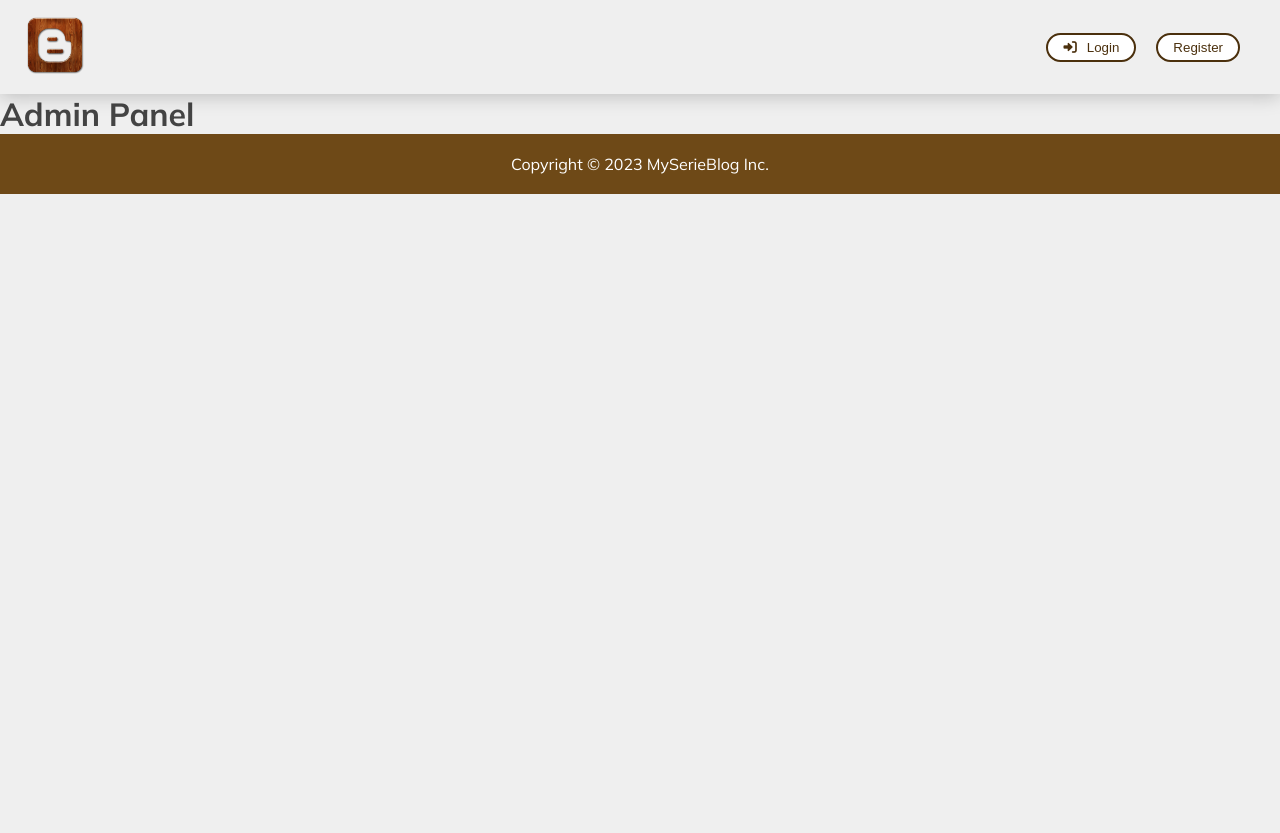
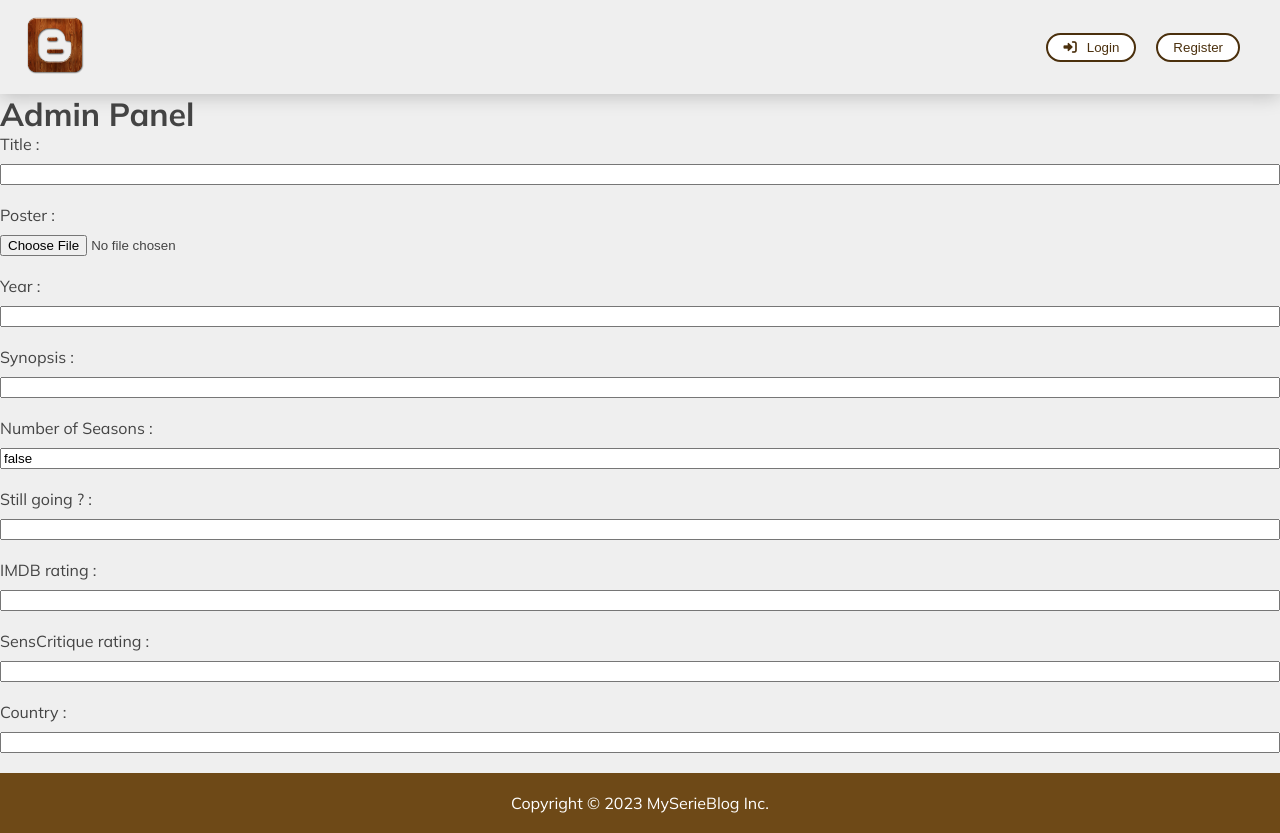
Before and after one commit to Akakira21/Evaluation-Serie, a React (Create React App) app in the folder serie-front/: page /adminpanel in a window 1280 px wide. Before the commit the page ends 800 px from the top, so only its background shows below. Built offline with nearby package versions, Linux system fonts and the light colour scheme.

Commit message:
AdminPanel addSerie front, back à faire

```diff
--- a/serie-front/src/apis/series.js
+++ b/serie-front/src/apis/series.js
@@ -1,3 +1,24 @@
+export async function addSerie(values) {
+  try {
+    const response = await fetch("http://localhost:8000/addSerie", {
+      method: "POST",
+      body: values,
+    });
+    const body = await response.json();
+    if (response.ok) {
+      return body;
+    } else {
+      if (body) {
+        throw body;
+      } else {
+        throw new Error("Error register");
+      }
+    }
+  } catch (error) {
+    console.error(error);
+  }
+}
+
 export async function getSeries(id) {
     const response = await fetch(`http://localhost:8000/getSeries`);
     return response.json();
--- a/serie-front/src/pages/AdminPanel/AdminPanel.js
+++ b/serie-front/src/pages/AdminPanel/AdminPanel.js
@@ -1,9 +1,161 @@
 import React from 'react';
+import { useForm } from "react-hook-form";
+import { useState } from "react";
+import { addSerie } from '../../apis/series';
 
 const AdminPanel = () => {
+
+    const [feedback, setFeedback] = useState("");
+    const [feedbackGood, setFeedbackGood] = useState("");
+
+
+    const defaultValues = {
+        title: "",
+        poster: "",
+        year: "",
+        resume: "",
+        numberSeason: false,
+        still: "",
+        imdbNote: "",
+        sensCritiqueNote: "",
+        country: "",
+      };
+
+    const {
+        register,
+        handleSubmit,
+        reset,
+        getValues,
+        formState: { errors },
+      } = useForm({
+        defaultValues,
+        mode: "onChange",
+      });
+
+      async function submit() {
+        setFeedback("");
+        const values = getValues();
+        const formData = new FormData();
+        formData.append("title", values.title);
+        formData.append("poster", values.poster);
+        formData.append("year", values.year);
+        formData.append("resume", values.resume);
+        formData.append("numberSeason", values.numberSeason);
+        formData.append("still", values.still);
+        formData.append("imdbNote", values.imdbNote	);
+        formData.append("sensCritiqueNote", values.sensCritiqueNote);
+        formData.append("country", values.country);
+
+        console.log(formData);
+        try {
+          const response = await addSerie(formData);
+            if (response.message) {
+              setFeedback(response.message);
+            } else {
+              setFeedbackGood(response.messageGood);
+              reset(defaultValues);
+            }
+        } catch (error) {
+          console.error(error);
+        }
+      }
+
     return (
         <div>
             <h1>Admin Panel</h1>
+            <form>
+
+                <div className="d-flex flex-column mb20">
+                    <label htmlFor="title" className="mb10">
+                        Title :
+                    </label>
+                    <input {...register("title")} type="text" id="title" />
+                    {errors?.title && (
+                    <p className="text-error">{errors.username.message}</p>
+                    )}
+                </div>
+
+                <div className="d-flex flex-column mb20">
+                    <label htmlFor="poster" className="mb10">
+                        Poster :
+                    </label>
+                    <input {...register("poster")} type="file" id="poster" />
+                    {errors?.poster && (
+                    <p className="text-error">{errors.username.message}</p>
+                    )}
+                </div>
+
+                <div className="d-flex flex-column mb20">
+                    <label htmlFor="year" className="mb10">
+                        Year :
+                    </label>
+                    <input {...register("year")} type="text" id="year" />
+                    {errors?.year && (
+                    <p className="text-error">{errors.username.message}</p>
+                    )}
+                </div>
+
+                <div className="d-flex flex-column mb20">
+                    <label htmlFor="resume" className="mb10">
+                        Synopsis :
+                    </label>
+                    <input {...register("resume")} type="text" id="resume" />
+                    {errors?.resume && (
+                    <p className="text-error">{errors.username.message}</p>
+                    )}
+                </div>
+
+                <div className="d-flex flex-column mb20">
+                    <label htmlFor="numberSeason" className="mb10">
+                        Number of Seasons :
+                    </label>
+                    <input {...register("numberSeason")} type="text" id="numberSeason" />
+                    {errors?.numberSeason && (
+                    <p className="text-error">{errors.username.message}</p>
+                    )}
+                </div>
+
+                <div className="d-flex flex-column mb20">
+                    <label htmlFor="still" className="mb10">
+                        Still going ? :
+                    </label>
+                    <input {...register("still")} type="text" id="still" />
+                    {errors?.still && (
+                    <p className="text-error">{errors.username.message}</p>
+                    )}
+                </div>
+
+                <div className="d-flex flex-column mb20">
+                    <label htmlFor="imdbNote" className="mb10">
+                        IMDB rating :
+                    </label>
+                    <input {...register("imdbNote")} type="text" id="imdbNote" />
+                    {errors?.imdbNote && (
+                    <p className="text-error">{errors.username.message}</p>
+                    )}
+                </div>
+
+                <div className="d-flex flex-column mb20">
+                    <label htmlFor="sensCritiqueNote" className="mb10">
+                        SensCritique rating :
+                    </label>
+                    <input {...register("sensCritiqueNote")} type="text" id="sensCritiqueNote" />
+                    {errors?.titsensCritiqueNotele && (
+                    <p className="text-error">{errors.username.message}</p>
+                    )}
+                </div>
+
+                <div className="d-flex flex-column mb20">
+                    <label htmlFor="country" className="mb10">
+                        Country :
+                    </label>
+                    <input {...register("country")} type="text" id="country" />
+                    {errors?.country && (
+                    <p className="text-error">{errors.username.message}</p>
+                    )}
+                </div>
+
+            </form>
         </div>
     );
 };
```
